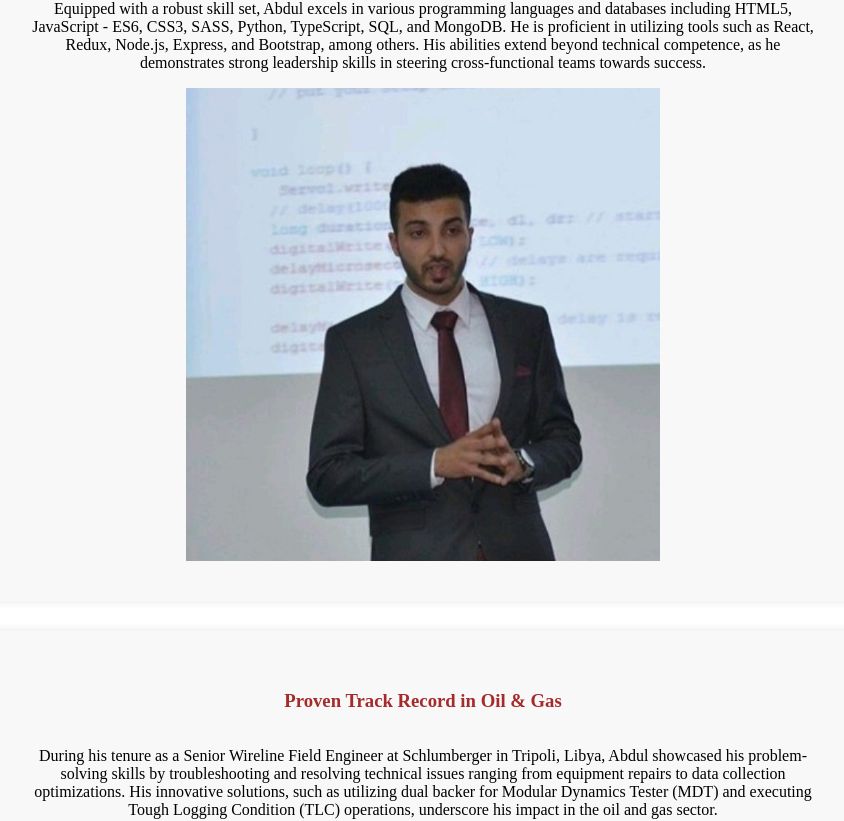
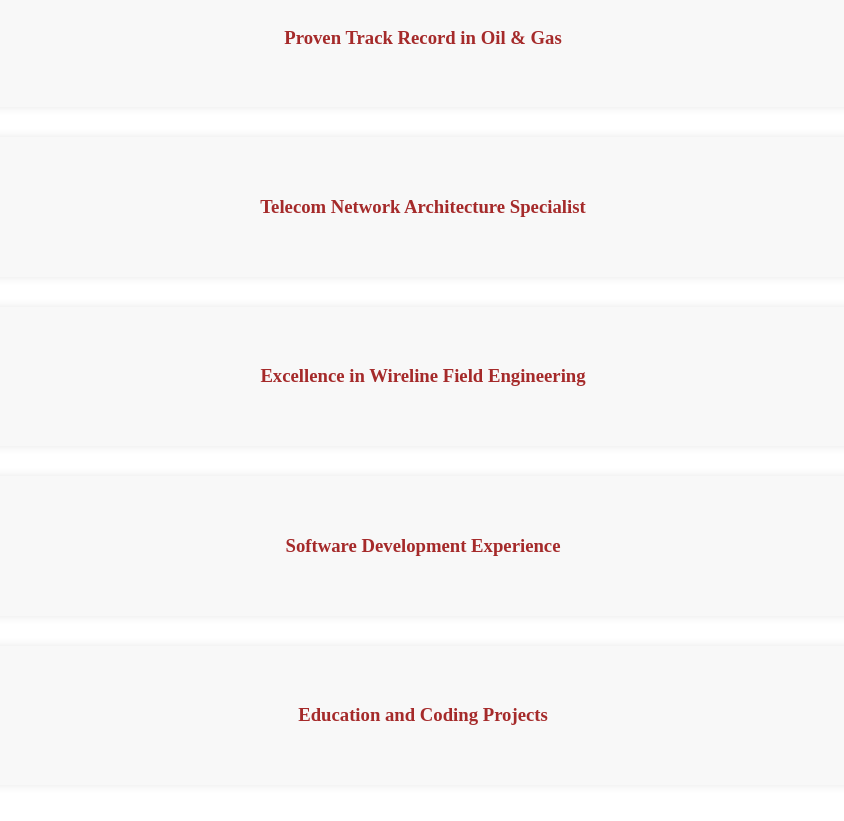
Before and after one commit to abdulalkout/protfolio, a React (Create React App) app: page /about in a window 1280 px wide. Shown: the part 471-1292 px from the top of the page, without its empty margins (217-1061 px from the left). Built offline with nearby package versions, Linux system fonts and the light colour scheme.

Commit message:
fixing aboutme page

```diff
--- a/src/pages/AboutMe/AboutMe.css
+++ b/src/pages/AboutMe/AboutMe.css
@@ -5,11 +5,19 @@
 }
 
 .aboutPic {
-  width: 37vw;
+  height: 50vh;
+  border-radius: 20px;
+}
+
+.skills-container:hover {
+  background-color: rgba(65, 29, 29, 0.196) !important;
+  cursor: pointer;
 }
 
 @media only screen and (max-width: 1200px) {
   .aboutPic {
-    width: 50vw;
+    display: none;
+    height: 40vh;
+    border-radius: 20px;
   }
 }
--- a/src/pages/AboutMe/AboutMe.tsx
+++ b/src/pages/AboutMe/AboutMe.tsx
@@ -1,58 +1,121 @@
 import React from "react";
 import "../AboutMe/AboutMe.css";
+import { useState } from "react";
 import oil from "../../images/oil.jpg";
 import codingproject from "../../images/uni.jpg";
 import eeeCertificate from "../../images/EMU-EEE-Certificate.jpg";
 import perShcolas from "../../images/perscholas software engineering.jpg";
 
+interface HighlightState {
+  software: boolean;
+  wireline: boolean;
+  oilAndGas: boolean;
+  diverseExpertise: boolean;
+  leadership: boolean;
+  telecom: boolean;
+  education: boolean;
+}
+
 const AboutMe: React.FC = () => {
+  const [loading, setLoading] = useState<HighlightState>({
+    diverseExpertise: false,
+    software: false,
+    wireline: false,
+    oilAndGas: false,
+    leadership: false,
+    telecom: false,
+    education: false,
+  });
+
+  const openSection = (section: string) => {
+    switch (section) {
+      case "software":
+        setLoading({ ...loading, software: !loading.software });
+        break;
+      case "wireline":
+        setLoading({ ...loading, wireline: !loading.wireline });
+        break;
+      case "diverseExpertise":
+        setLoading({ ...loading, diverseExpertise: !loading.diverseExpertise });
+        break;
+      case "oilAndGas":
+        setLoading({ ...loading, oilAndGas: !loading.oilAndGas });
+        break;
+      case "leadership":
+        setLoading({ ...loading, leadership: !loading.leadership });
+        break;
+      case "telecom":
+        setLoading({ ...loading, telecom: !loading.telecom });
+        break;
+      case "education":
+        setLoading({ ...loading, education: !loading.education });
+        break;
+    }
+  };
+
   return (
     <div>
-      <div className="section-2">
+      <div
+        onClick={() => openSection("diverseExpertise")}
+        className="section-2"
+      >
         <div className="skills-container">
           <div className="skill-categories">
             <div className="skill-category">
               <h3>Innovative Engineer with Diverse Expertise</h3>
+              {loading.diverseExpertise ? (
+                <>
                   <div className="skills-list">
                     <p>
                       Abdul Alkout is an innovative engineer with six years of
-                  diverse experience spanning across oil and gas, telecom, and
-                  software engineering. He has demonstrated adaptability and
-                  versatility in navigating different industries, leveraging his
-                  expertise to drive impactful results.
+                      diverse experience spanning across oil and gas, telecom,
+                      and software engineering. He has demonstrated adaptability
+                      and versatility in navigating different industries,
+                      leveraging his expertise to drive impactful results.
                     </p>
+                  </div>
+                </>
+              ) : (
+                <></>
+              )}
             </div>
           </div>
         </div>
       </div>
-      </div>
-      <div className="section-2">
+      <div onClick={() => openSection("leadership")} className="section-2">
         <div className="skills-container">
           <div className="skill-categories">
             <div className="skill-category">
               <h3>Technical Proficiency and Leadership</h3>
+              {loading.leadership ? (
+                <>
                   <div className="skills-list">
                     <p>
                       Equipped with a robust skill set, Abdul excels in various
                       programming languages and databases including HTML5,
                       JavaScript - ES6, CSS3, SASS, Python, TypeScript, SQL, and
-                  MongoDB. He is proficient in utilizing tools such as React,
-                  Redux, Node.js, Express, and Bootstrap, among others. His
-                  abilities extend beyond technical competence, as he
-                  demonstrates strong leadership skills in steering
+                      MongoDB. He is proficient in utilizing tools such as
+                      React, Redux, Node.js, Express, and Bootstrap, among
+                      others. His abilities extend beyond technical competence,
+                      as he demonstrates strong leadership skills in steering
                       cross-functional teams towards success.
                     </p>
                     <img className="aboutPic" src={codingproject} alt="Abdul" />
                   </div>
+                </>
+              ) : (
+                <></>
+              )}
             </div>
           </div>
         </div>
       </div>
-      <div className="section-2">
+      <div onClick={() => openSection("oilAndGas")} className="section-2">
         <div className="skills-container">
           <div className="skill-categories">
             <div className="skill-category">
               <h3>Proven Track Record in Oil & Gas</h3>
+              {loading.oilAndGas ? (
                 <div className="skills-list">
                   <p>
                     During his tenure as a Senior Wireline Field Engineer at
@@ -61,92 +124,112 @@ const AboutMe: React.FC = () => {
                     technical issues ranging from equipment repairs to data
                     collection optimizations. His innovative solutions, such as
                     utilizing dual backer for Modular Dynamics Tester (MDT) and
-                  executing Tough Logging Condition (TLC) operations, underscore
-                  his impact in the oil and gas sector.
+                    executing Tough Logging Condition (TLC) operations,
+                    underscore his impact in the oil and gas sector.
                   </p>
                   <img className="aboutPic" src={oil} alt="Abdul" />
+                </div>
+              ) : (
+                <></>
+              )}
             </div>
           </div>
         </div>
       </div>
-      </div>
-      <div className="section-2">
+      <div onClick={() => openSection("telecom")} className="section-2">
         <div className="skills-container">
           <div className="skill-categories">
             <div className="skill-category">
               <h3>Telecom Network Architecture Specialist</h3>
+              {loading.telecom ? (
                 <div className="skills-list">
                   <p>
-                  Abdul's stint as an IP Solution and Sales Manager at Huawei in
-                  Tripoli, Libya, highlights his expertise in planning and
-                  implementing network architecture. He played a pivotal role in
-                  enhancing customer Datacom networks by researching, comparing,
-                  and presenting new solutions. His contributions in upgrading
-                  the Local Telecommunications Network (LTT) underscore his
-                  strategic approach towards network infrastructure.
+                    Abdul's stint as an IP Solution and Sales Manager at Huawei
+                    in Tripoli, Libya, highlights his expertise in planning and
+                    implementing network architecture. He played a pivotal role
+                    in enhancing customer Datacom networks by researching,
+                    comparing, and presenting new solutions. His contributions
+                    in upgrading the Local Telecommunications Network (LTT)
+                    underscore his strategic approach towards network
+                    infrastructure.
                   </p>
+                </div>
+              ) : (
+                <></>
+              )}
             </div>
           </div>
         </div>
       </div>
+      <div onClick={() => openSection("wireline")} className="section-2">
+        <div className="skills-container">
+          <div className="skill-categories">
+            <div className="skill-category">
+              <h3>Excellence in Wireline Field Engineering</h3>
+              {loading.wireline ? (
+                <div className="skills-list">
+                  <p>
+                    Abdul's prior experience as a Wireline Field Engineer at
+                    Schlumberger in Tripoli, Libya, solidified his expertise in
+                    designing, planning, and executing Logging and Open / Cased
+                    Hole operations at well-sites. He led Rig and Field
+                    Operations crews, ensuring compliance with safety
+                    regulations and quality standards. His achievements include
+                    achieving Schlumberger Wireline Engineering Certification
+                    and managing projects representing over $8 million in
+                    billable fees.
+                  </p>
                 </div>
-      <div className="section-2">
+              ) : (
+                <></>
+              )}
+            </div>
+          </div>
+        </div>
+      </div>
+      <div onClick={() => openSection("software")} className="section-2">
         <div className="skills-container">
           <div className="skill-categories">
             <div className="skill-category">
               <h3>Software Development Experience</h3>
+              {loading.software ? (
                 <div className="skills-list">
                   <p>
                     Transitioning into software engineering, Abdul completed the
                     Software Engineering Program at Per Scholas in Chicago, IL.
                     Through hands-on coding in HTML, JavaScript, CSS, React,
-                  Node.js, Express, and MongoDB, he demonstrated his proficiency
-                  in full-stack development. His notable project, the Wells and
-                  Rigs Management Website, exemplifies his ability to design and
-                  implement essential features using the software SDLC.
+                    Node.js, Express, and MongoDB, he demonstrated his
+                    proficiency in full-stack development. His notable project,
+                    the Wells and Rigs Management Website, exemplifies his
+                    ability to design and implement essential features using the
+                    software SDLC.
                   </p>
                   <img className="aboutPic" src={perShcolas} alt="Abdul" />
+                </div>
+              ) : (
+                <></>
+              )}
             </div>
           </div>
         </div>
       </div>
-      </div>
-      <div className="section-2">
-        <div className="skills-container">
-          <div className="skill-categories">
-            <div className="skill-category">
-              <h3>Excellence in Wireline Field Engineering</h3>
-              <div className="skills-list">
-                <p>
-                  Abdul's prior experience as a Wireline Field Engineer at
-                  Schlumberger in Tripoli, Libya, solidified his expertise in
-                  designing, planning, and executing Logging and Open / Cased
-                  Hole operations at well-sites. He led Rig and Field Operations
-                  crews, ensuring compliance with safety regulations and quality
-                  standards. His achievements include achieving Schlumberger
-                  Wireline Engineering Certification and managing projects
-                  representing over $8 million in billable fees.
-                </p>
-              </div>
-            </div>
-          </div>
-        </div>
-      </div>
-      <div className="section-2">
+      <div onClick={() => openSection("education")} className="section-2">
         <div className="skills-container">
           <div className="skill-categories">
             <div className="skill-category">
               <h3>Education and Coding Projects</h3>
+              {loading.education ? (
                 <div className="skills-list">
                   <p>
-                  Abdul holds a Bachelor's Degree from the Eastern Mediterranean
-                  University in Famagusta, Cyprus, with a focus on Electrical
-                  and Electronic Engineering. Additionally, his completion of
-                  the Software Engineering Program at Per Scholas underscores
-                  his commitment to continuous learning and professional
-                  development. His coding projects, particularly the Wells and
-                  Rigs Management Website, exemplify his capability in applying
-                  technical skills to real-world solutions.
+                    Abdul holds a Bachelor's Degree from the Eastern
+                    Mediterranean University in Famagusta, Cyprus, with a focus
+                    on Electrical and Electronic Engineering. Additionally, his
+                    completion of the Software Engineering Program at Per
+                    Scholas underscores his commitment to continuous learning
+                    and professional development. His coding projects,
+                    particularly the Wells and Rigs Management Website,
+                    exemplify his capability in applying technical skills to
+                    real-world solutions.
                   </p>
                   <img
                     className="aboutPic"
@@ -154,6 +237,9 @@ const AboutMe: React.FC = () => {
                     alt="EEE-Certificate"
                   />
                 </div>
+              ) : (
+                <></>
+              )}
             </div>
           </div>
         </div>
```
Lines whose indentation alone changed are shown as unchanged.
